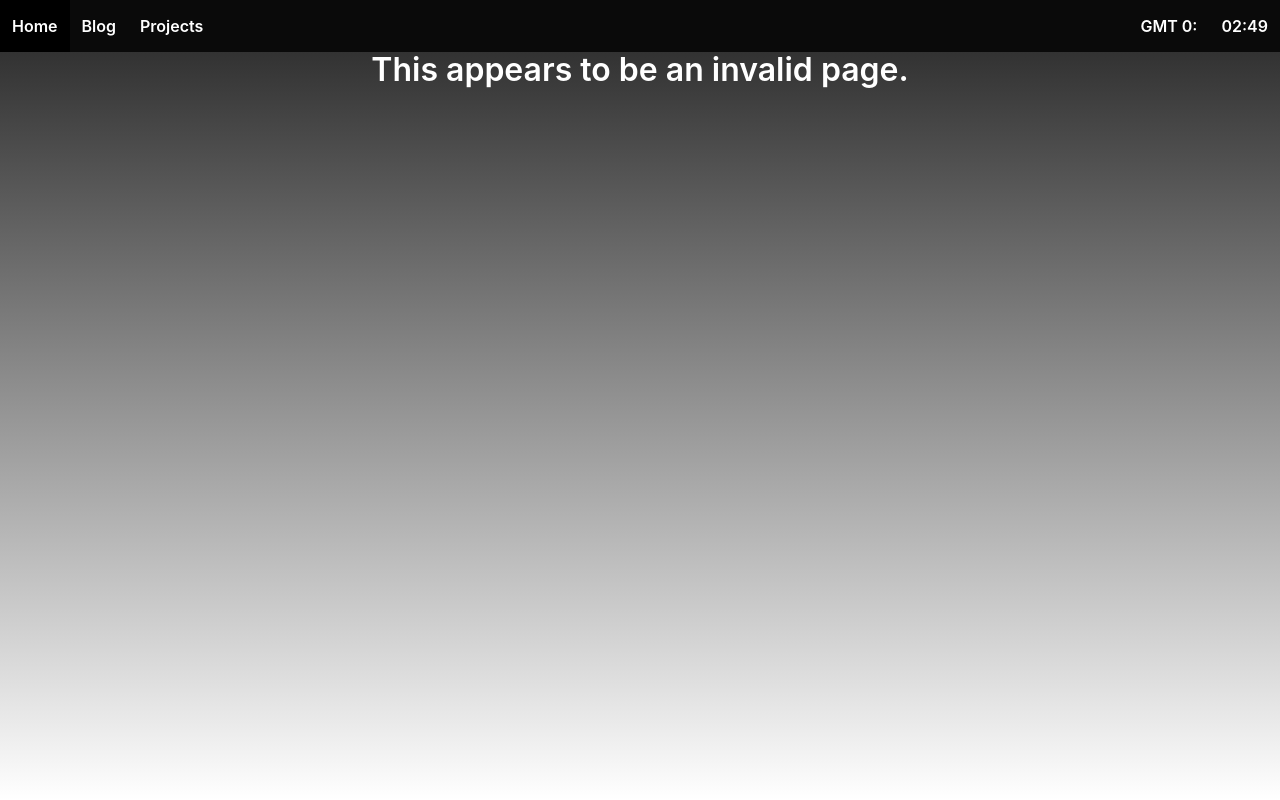
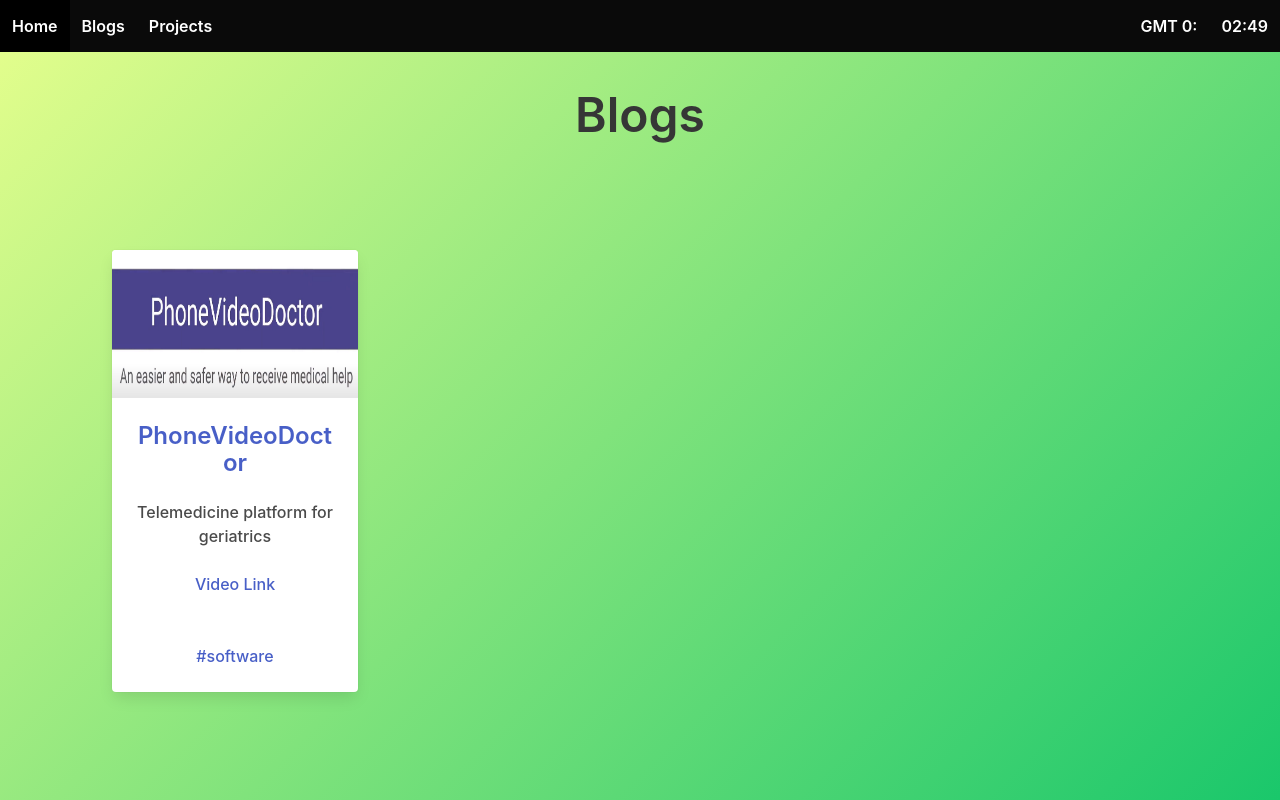
Before and after one commit to vphan6896/my-web, a React (Create React App) app: page /blogs in a window 1280 px wide. Built offline with nearby package versions, Linux system fonts and the light colour scheme.

Commit message:
made blog and project titles in the hero class to be centered. Changed background color to be lively (green gradient). Changed colors for cards. Resized profile picture to be in-tune with about me message-window. Created a scaling multi-nesting-routing for blogs and projects.

```diff
--- a/src/Components/Blog/Blog.js
+++ /dev/null
@@ -1,11 +0,0 @@
-
-
-function Blog() {
-    return (
-        <div className="container fade">
-          <h1 className="title has-text-white">Hello Blog</h1>
-        </div>
-    )
-}
-
-export default Blog;
--- /dev/null
+++ b/src/Components/Blogs/Blogs.js
@@ -0,0 +1,46 @@
+import Card from '../Cards/Card';
+import {Link, Switch, Route} from "react-router-dom";
+import Pvd from '../Projects/Pvd.js'
+import pvd_image from '../Projects/phonevideodoctor.png'
+
+const routes = [
+  { path: '/projects/pvd', name: 'Pvd', Component: Pvd }
+]
+
+function Blogs() {
+    return (
+      <Switch>
+      {routes.map(route => (
+              <Route
+                key={route.path}
+                path={route.path}
+                component={route.Component}
+              >
+              </Route>
+            ))}
+      <Route path="/blogs" exact render={ () => {
+          return(
+            <div>
+              <section class="columns section hero ">
+                            <h1 className="title has-text-grey-darker is-1">
+                                Blogs
+                            </h1>
+                        </section>
+              <div className="columns section has-text-weight-medium">
+                <Card image={<Link to='/projects/pvd' ><img src={pvd_image} alt="Project Page for PhoneVideoDoctor"/></Link>}
+                    headliner={<a href="https://github.com/vphan6896/telemedicine-app">PhoneVideoDoctor</a>}
+                    descrip={<div>Telemedicine platform for geriatrics
+                    <br></br><br></br>
+                    <a href="https://www.youtube.com/watch?v=n_Xggqjipbk">Video Link</a>
+                    <br></br><br></br><br></br>
+                    <a>#software</a></div>}
+                />
+              </div>
+            </div>
+              )
+          }}></Route>
+      </Switch>
+    )
+}
+
+export default Blogs;
--- a/src/Components/Home/Home.js
+++ b/src/Components/Home/Home.js
@@ -26,7 +26,13 @@ function Home() {
   var imageStyle = {
     "marginTop": "0px",
     "marginLeft": "0px",
-    "marginRight": "0px"
+    "marginRight": "0px",
+    "marginBottom": "0px"
+  }
+
+  var profilePicStyle = {
+    width: "70%",
+    height: "100%"
   }
 
 
@@ -34,7 +40,7 @@ function Home() {
       <div>
           <div className="hero">
             <div className="hero-body">
-              <h1 className="title has-text-white is-1 intro">
+              <h1 className="title has-text-grey-darker is-1 intro">
                 {greeting}
               </h1>
               <img id="GreetingID" className="intro" alt="sun shining on water" style={imageStyle} src={gifOfTime}></img>
@@ -44,7 +50,7 @@ function Home() {
 
         <div className={"columns profile"}>
           <div className="column">
-            <img alt="Vy Phan's front"  src={profile_picture}/>
+            <img style={profilePicStyle} alt="Vy Phan posing"  src={profile_picture}/>
           </div>
 
           <div className="column">
--- a/src/Components/Navigation/Navbar.js
+++ b/src/Components/Navigation/Navbar.js
@@ -22,8 +22,8 @@ class Navbar extends Component {
             Home
           </Link>
 
-          <Link className="navbar-item" to="/blog">
-            Blog
+          <Link className="navbar-item" to="/blogs">
+            Blogs
           </Link>
 
           <Link className="navbar-item" to="/projects">
--- /dev/null
+++ b/src/Components/Projects/Abc.js
@@ -0,0 +1,9 @@
+function Abc() {
+    return (
+        <div className="container">
+          <h1 className="title has-text-white">Abc Testing nesting routes here. Nothing available here yet. Sorry!</h1>
+        </div>
+    )
+}
+
+export default Abc;
--- a/src/Components/Projects/Projects.js
+++ b/src/Components/Projects/Projects.js
@@ -1,20 +1,40 @@
 import pvd_image from './phonevideodoctor.png'
 import {Link, Switch, useRouteMatch, Route} from "react-router-dom";
 import Pvd from './Pvd.js'
+import Abc from './Abc.js'
 import Card from '../Cards/Card'
 import dz_image from './dangerzone.png'
 import al_image from './Apex-Legends-Stats.png'
 import '../Home/Home.css'
 
+const routes = [
+    { path: '/projects/pvd', name: 'Pvd', Component: Pvd },
+    { path: '/projects/abc', name: 'Abc', Component: Abc }
+  ]
 
 function Projects() {
     var { path, url } = useRouteMatch();
     //Need to make that first route scale with multiple projects, else we have to make multiple routes
+    //Need unique key when doing a list map.
     return (
         <Switch>
-            <Route path="/projects/pvd" component={Pvd}></Route>
+            {routes.map(route => (
+              <Route
+                key={route.path}
+                path={route.path}
+                component={route.Component}
+              >
+              </Route>
+            ))}
             <Route exact path="/projects" exact render={ () => {
                 return(
+                    <div>
+                        <section class="columns section hero">
+                            <h1 className="title has-text-grey-darker is-1">
+                                Projects
+                            </h1>
+                        </section>
+
                         <div className="columns section has-text-weight-medium">
                         <Card image={<Link to='/projects/pvd' ><img src={pvd_image} alt="Project Page for PhoneVideoDoctor"/></Link>}
                             headliner={<a href="https://github.com/vphan6896/telemedicine-app">PhoneVideoDoctor</a>}
@@ -41,6 +61,8 @@ function Projects() {
                                 <a>#software</a></div>}
                         />
                         </div>
+                    </div>
+
                 )
             }}></Route>
             <Route path="*" ><h1 className="has-text-white title">This appears to be an invalid page.</h1></Route>
--- a/src/Components/Projects/Pvd.js
+++ b/src/Components/Projects/Pvd.js
@@ -1,7 +1,7 @@
 function Pvd() {
     return (
         <div className="container">
-          <h1 className="title has-text-white">Hello Pvd</h1>
+          <h1 className="title has-text-white">Pvd Testing nesting routes here. Nothing available here yet. Sorry!</h1>
         </div>
     )
 }
--- a/src/Components/Routing/Routing.js
+++ b/src/Components/Routing/Routing.js
@@ -1,5 +1,5 @@
 import { Switch, Route } from "react-router-dom";
-import Blog from "../Blog/Blog";
+import Blogs from "../Blogs/Blogs";
 import Home from "../Home/Home";
 import Projects from "../Projects/Projects"
 
@@ -9,7 +9,7 @@ function Routing() {
         <div className="container">
             <Switch>
                 <Route path="/projects" component={Projects} />
-                <Route path="/blog" component={Blog} />
+                <Route path="/blogs" component={Blogs} />
                 <Route path="/my-web" component={Home} />
                 <Route exact path="/" component={Home} />
                 <Route path="*" ><h1 className="has-text-white title">This appears to be an invalid page.</h1></Route>
--- a/src/index.css
+++ b/src/index.css
@@ -5,7 +5,8 @@ body {
     sans-serif;
   -webkit-font-smoothing: antialiased;
   -moz-osx-font-smoothing: grayscale;
-  background: linear-gradient(to bottom, #242424 0%, #ffffff 100%);
+  background-color: #1ac76b;
+  background-image: linear-gradient(315deg, #1ac76b 0%, #e7ff8d 100%);
   padding: 0;
   height:100vh;
 }
```
Also changed, not shown: src/Components/Home/profile_picture-removebg.png, 1 other file (tests, documents, lock files or other folders). Lines whose indentation alone changed are shown as unchanged.
